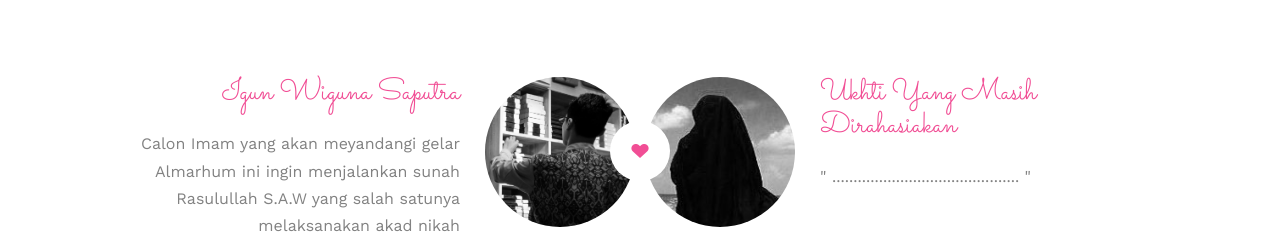
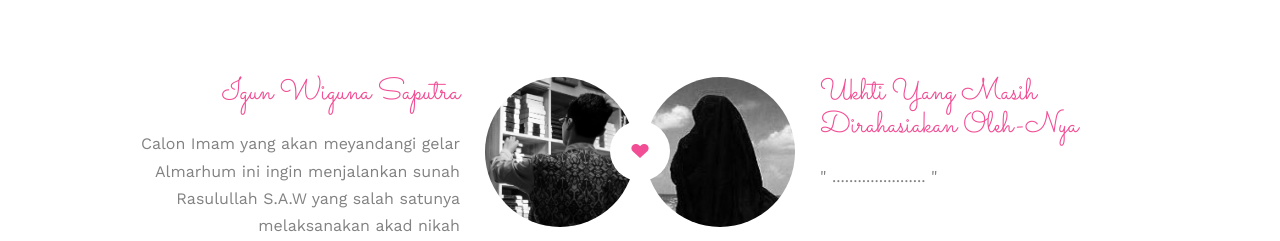
Before and after one commit to igunwiguna/Wedding, a plain HTML site: page public/index.html in a window 1280 px wide. Shown: the part 1235-1476 px from the top of the page. Drawn offline with nearby package versions, Linux system fonts and the light colour scheme; some packages are replaced by stand-ins of ours; files whose address does not match are found by name.

Commit message:
perubahan nama mempelai wanita

```diff
--- a/public/index.html
+++ b/public/index.html
@@ -151,8 +151,8 @@
 						<img src="images/ukhti.jpg" alt="groom" class="img-responsive">
 					</div>
 					<div class="desc-bride">
-						<h3>Ukhti Yang Masih Dirahasiakan</h3>
-						<p>" ............................................ "</p>
+						<h3>Ukhti Yang Masih Dirahasiakan Oleh-Nya</h3>
+						<p>" ...................... "</p>
 					</div>
 				</div>
 			</div>
```
